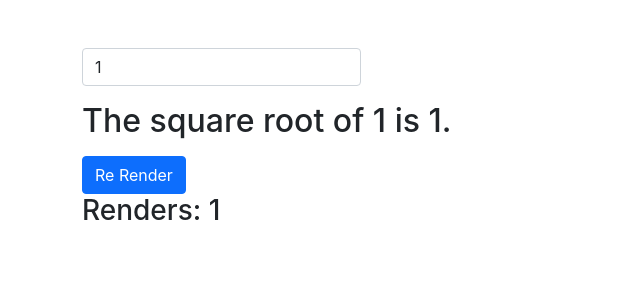
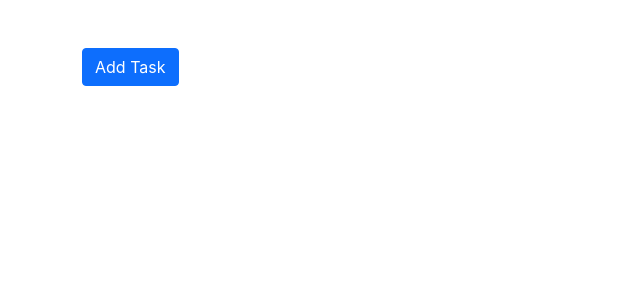
Before and after one commit to helen-tan/react-more-hooks, a React (Create React App) app: page / in a window 1280 px wide. Shown: the top 300 px of the page, without its empty margins (0-640 px from the left). Built offline with nearby package versions, Linux system fonts and the light colour scheme.

Commit message:
useCallback & React.memo - speed up performance by memoizing callback function

```diff
--- a/src/App.js
+++ b/src/App.js
@@ -2,11 +2,12 @@
 import UseRefExample2 from "./components/UseRefExample2";
 import UseRefExample3 from "./components/UseRefExample3";
 import UseMemoExample1 from "./components/UseMemoExample1";
+import UseCallbackExample from "./components/UseCallbackExample";
 
 function App() {
   return (
     <div className="container mt-5">
-      <UseMemoExample1 />
+      <UseCallbackExample />
     </div>
   );
 }
--- /dev/null
+++ b/src/components/UseCallbackExample.jsx
@@ -0,0 +1,40 @@
+// useCallback
+// similar to useMemo. Difference is:
+// useMemo returns a memoized value (when the dependencies change)
+// useCallback returns a memoized callback function (when the dependencies change)
+// React.memo is a high order component which is a compoennt that takes a compoent as a prop
+// and prevents the re-rendering if the props or the values in it did not change
+import React, { useState, useCallback } from 'react'
+
+function UseCallbackExample() {
+  const [tasks, setTasks] = useState([])
+
+  // now button component will not get re rendered everytime we call it
+  const addTask = useCallback(() => {
+    setTasks((prevState) => [...prevState, 'Some Tasks'])
+  }, [setTasks])
+
+  return (
+    <div>
+      <Button addTask={addTask}/>
+      {tasks.map((task, index) => {
+        return <p key={index}>{task}</p>
+      })}
+
+    </div>
+  )
+}
+
+const Button = React.memo(({ addTask }) => {
+  console.log('button rendered');
+  return <div>
+    <button
+      onClick={addTask}
+      className='btn btn-primary'
+    >
+      Add Task
+    </button>
+  </div>
+})
+
+export default UseCallbackExample
```
